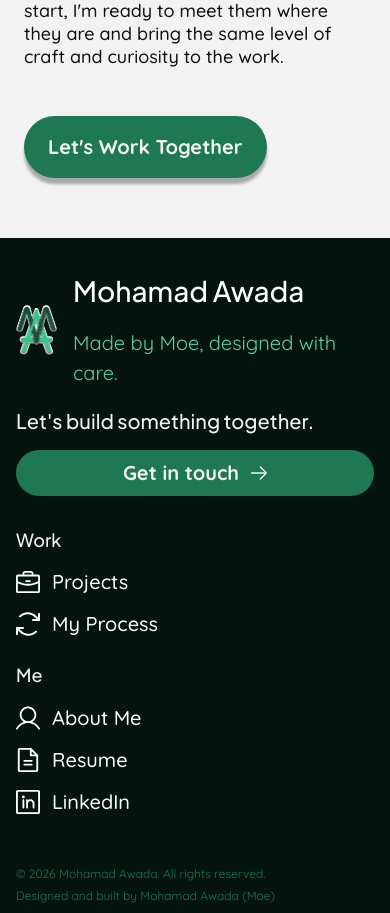
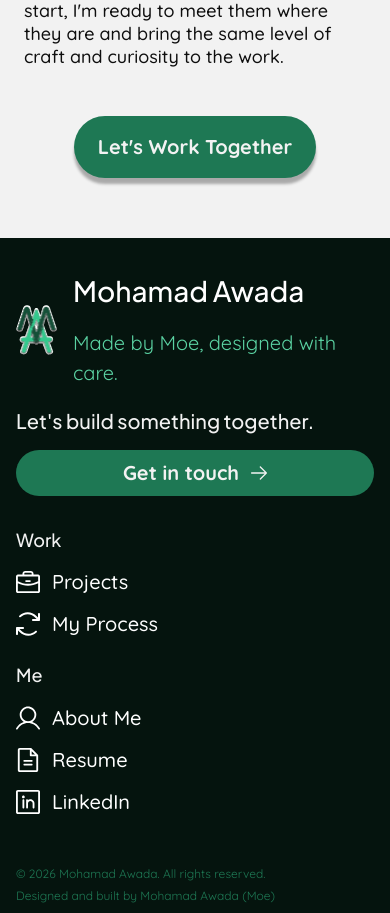
Before and after one commit to HamoudyAwada/mohamadawada.ca, a React (Vite) app: page /process in a window 390 px wide. Shown: the part 1828-2741 px from the top of the page. Built offline with nearby package versions, Linux system fonts and the light colour scheme.

Commit message:
center bottom CTA on process mobile screen

```diff
--- a/src/app/pages/Process.module.css
+++ b/src/app/pages/Process.module.css
@@ -216,6 +216,8 @@
 
   .ctaSection {
     margin-top: 24px;
+    display: flex;
+    justify-content: center;
   }
 
   .mobileDiagram {
--- a/src/content/about.json
+++ b/src/content/about.json
@@ -7,7 +7,7 @@
   "designerSection": {
     "title": "Who I Am As A Designer",
     "paragraphs": [
-      "Personality, we're losing it and losing it fast! In a time when so much is automated and processes literally change between the time you clock in and clock out, how do we actually define what makes a good designer?",
+      "Personality. We're losing it, and losing it fast! In a time when so much is automated and processes literally change between the time you clock in and clock out, how do we actually define what makes a good designer?",
       "I believe that we're begining to almost exclusively prioritize the how and the why. That's why the reason behind the design holds immense importance to me as a designer. Aside from the metrics and numbers (which are still important!) I'd like to think that placing more emphasis on the person sitting on the other side of the screen is what actually separates good design from great design.",
       "Because at the end of the day, I'm not designing for dashboards or deliverables. I'm designing for the person who just had a long day and needs something to just work. For the person who feels overwhelmed and needs to feel guided. I got into this field because I love knowing that at the end of the day, I'm helping a real person, and I genuinely care about making their lives a little easier."
     ]
```
